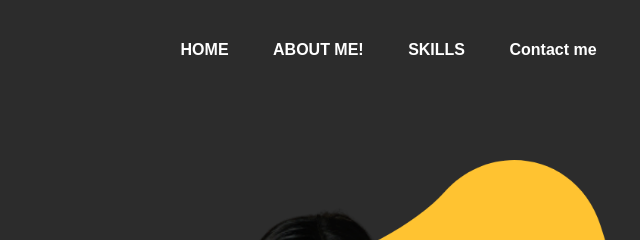
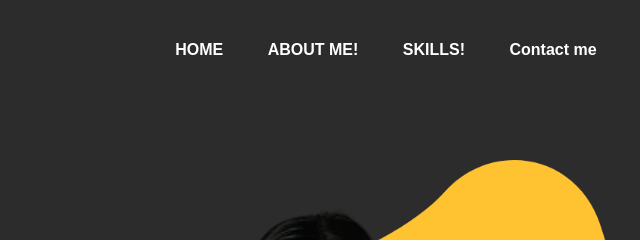
Before and after one commit to padmashreeshetty123/portfolio-demoH, a plain HTML site: page index.html in a window 1280 px wide. Shown: the top 240 px of the page, 561-1201 px from the left. Drawn offline with Linux system fonts and the light colour scheme.

Commit message:
Update index.html

```diff
--- a/index.html
+++ b/index.html
@@ -17,7 +17,7 @@
             <ul>
                 <li><a href="#">HOME</a></li>
                 <li><a href="#">ABOUT ME!</a></li>
-                <li><a href="#">SKILLS</a></li>
+                <li><a href="#">SKILLS!</a></li>
                 <li><a href="#contact">Contact me</a></li>
             </ul>
         </nav>
```
